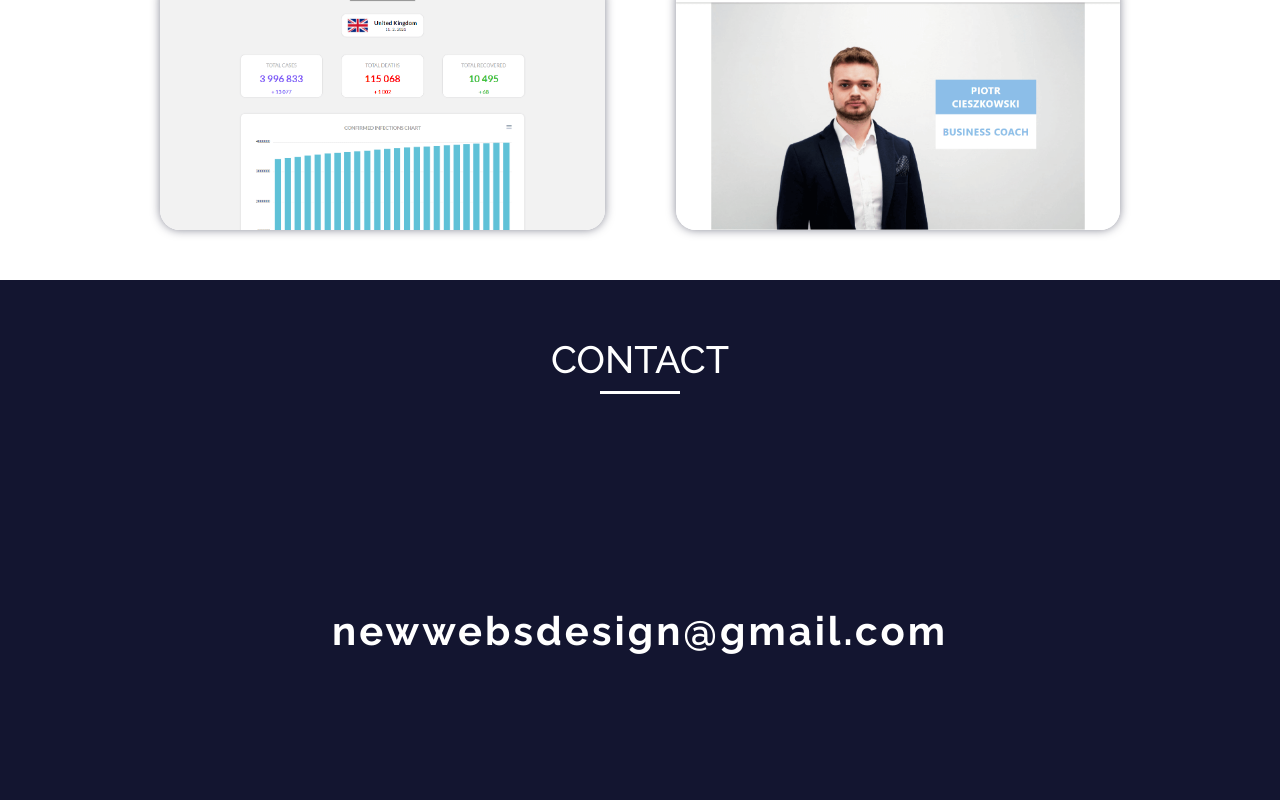
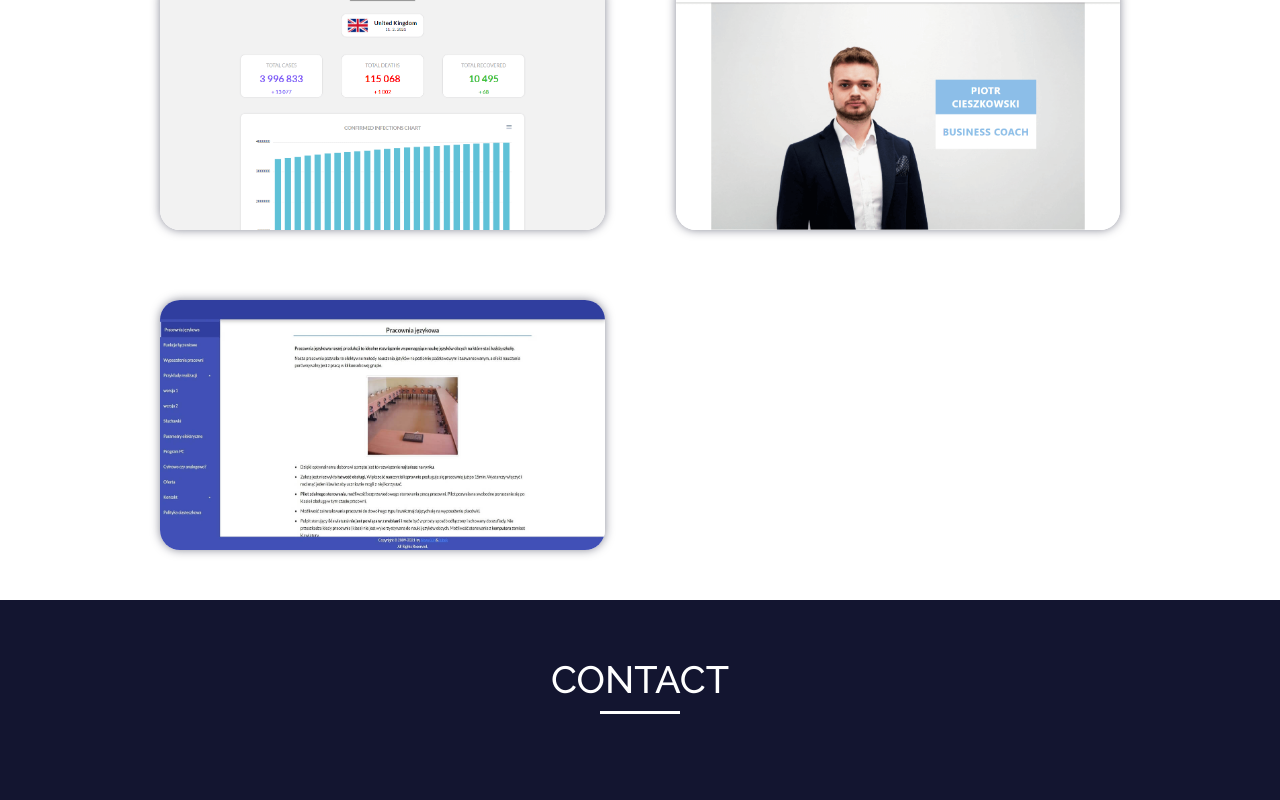
Before and after one commit to Nowy334/portfolio, a website: page index.html in a window 1280 px wide. Shown: the part 2865-3665 px from the top of the page. Drawn offline with nearby package versions, Linux system fonts and the light colour scheme.

Commit message:
add new project

```diff
--- a/index.html
+++ b/index.html
@@ -130,6 +130,12 @@
           <a class="btn-project projects__item-btn--code" href="https://github.com/Nowy334/Business-Coach" target="_blank">code</a>
         </div>
       </div>
+      <div class="projects__item projects__item-5">
+        <img srcset="./img/pracownia.jpg 601w, ./img/pracownia-mobile.jpg 1w" sizes="(max-width: 37.5em)+50vw, 535px" class="projects__item-img" src="img/business.png" alt="business">
+        <div class="projects__item-btn">
+          <a class="btn-project projects__item-btn--live" href="https://pracowniajezykowa.eu/" target="_blank">live</a>
+        </div>
+      </div>
     </section>
     <section id="contact" class="contact">
       <h3 class="heading headline-3 heading-3">Contact</h3>
--- a/js/index.js
+++ b/js/index.js
@@ -168,7 +168,8 @@ projects.from('.headline-2',{y:-35, opacity:0, duration:1.5}, 0)
         .from('.projects__item-1', {x:-35, opacity:0, duration:1.5}, 0)
         .from('.projects__item-2', {x:35, opacity:0, duration:1.5}, 0)
         .from('.projects__item-3', {x:-35, opacity:0, duration:1.5}, 0)
-        .from('.projects__item-4', {x:35, opacity:0, duration:1.5}, 0);
+        .from('.projects__item-4', {x:35, opacity:0, duration:1.5}, 0)
+        .from('.projects__item-5', {x:-35, opacity:0, duration:1.5}, 0);
 
 
 let contact = gsap.timeline({
--- a/sass/_projects.scss
+++ b/sass/_projects.scss
@@ -1,8 +1,8 @@
 .projects {
-  height: 100vh;
+  //height: 100vh;
   display: grid;
   grid-template-columns: 1fr repeat(2, minmax(min-content, 20rem)) 1fr;
-  grid-template-rows: 12rem repeat(2,min-content);
+  grid-template-rows: 12rem repeat(3,min-content);
   justify-items: center;
   align-items: center;
   gap: 7rem;
@@ -110,6 +110,15 @@
       }
     }
 
+    &-5{
+      grid-column:2 / 3 ;
+      grid-row: 4;
+      @include respond(tab-port){
+        grid-column:2 / 3 ;
+        grid-row: 6;
+      }
+    }
+
     &-btn{
       visibility: hidden;
       opacity: 0;
```
Also changed, not shown: css/style.comp.css, css/style.css, css/style.prefix.css, img/pracownia-mobile.jpg (added), img/pracownia.jpg (added).
